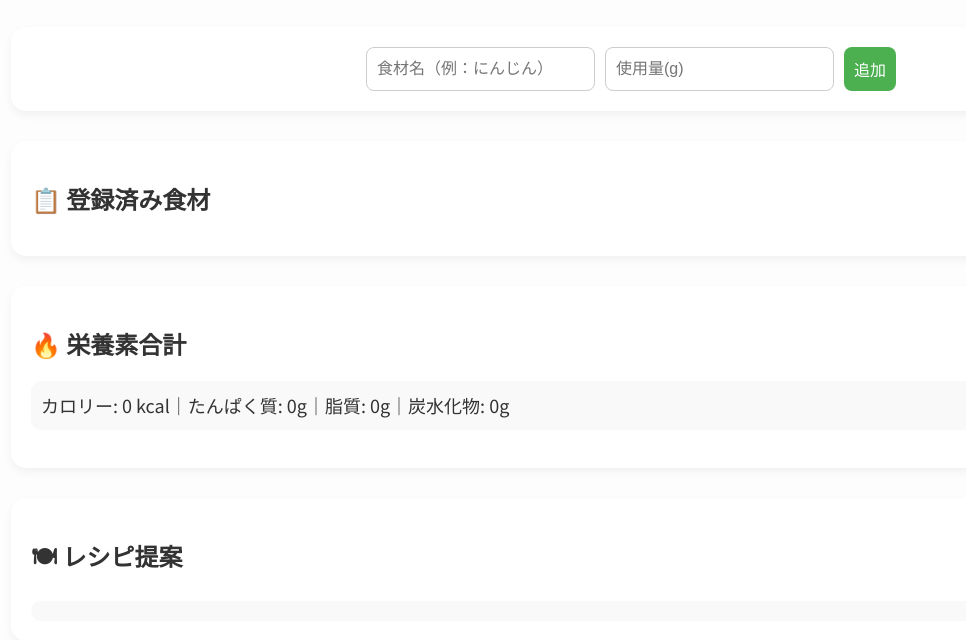
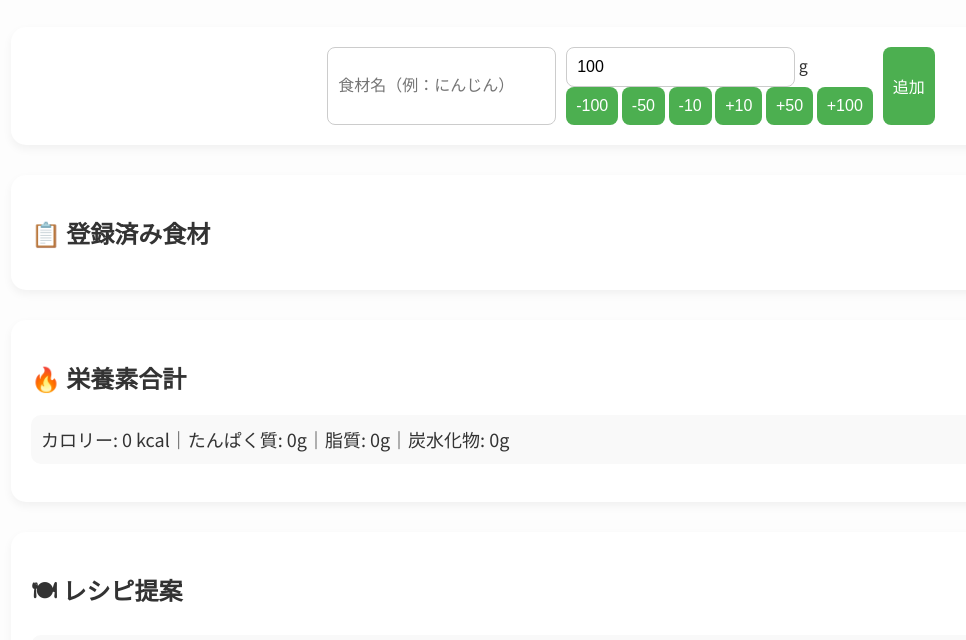
Before and after one commit to TT105/nutrition-recipe-app, a plain HTML site: page index.html in a window 1280 px wide. Shown: the part 90-730 px from the top of the page, without its empty margins (9-975 px from the left). Drawn offline with Linux system fonts and the light colour scheme.

Commit message:
Update index.html

```diff
--- a/index.html
+++ b/index.html
@@ -13,7 +13,19 @@
     <form id="food-form">
       <input type="text" id="food-name" list="food-options" placeholder="食材名（例：にんじん）" required>
       <datalist id="food-options"></datalist>
-            <input type="number" id="food-weight" placeholder="使用量(g)" required>
+
+      <div class="weight-control">
+        <input type="number" id="food-weight" value="100" required> g
+        <div class="buttons">
+          <button type="button" onclick="adjustWeight(-100)">-100</button>
+          <button type="button" onclick="adjustWeight(-50)">-50</button>
+          <button type="button" onclick="adjustWeight(-10)">-10</button>
+          <button type="button" onclick="adjustWeight(10)">+10</button>
+          <button type="button" onclick="adjustWeight(50)">+50</button>
+          <button type="button" onclick="adjustWeight(100)">+100</button>
+        </div>
+      </div>
+
       <button type="submit">追加</button>
     </form>
   </div>
```
Lines whose indentation alone changed are shown as unchanged.
